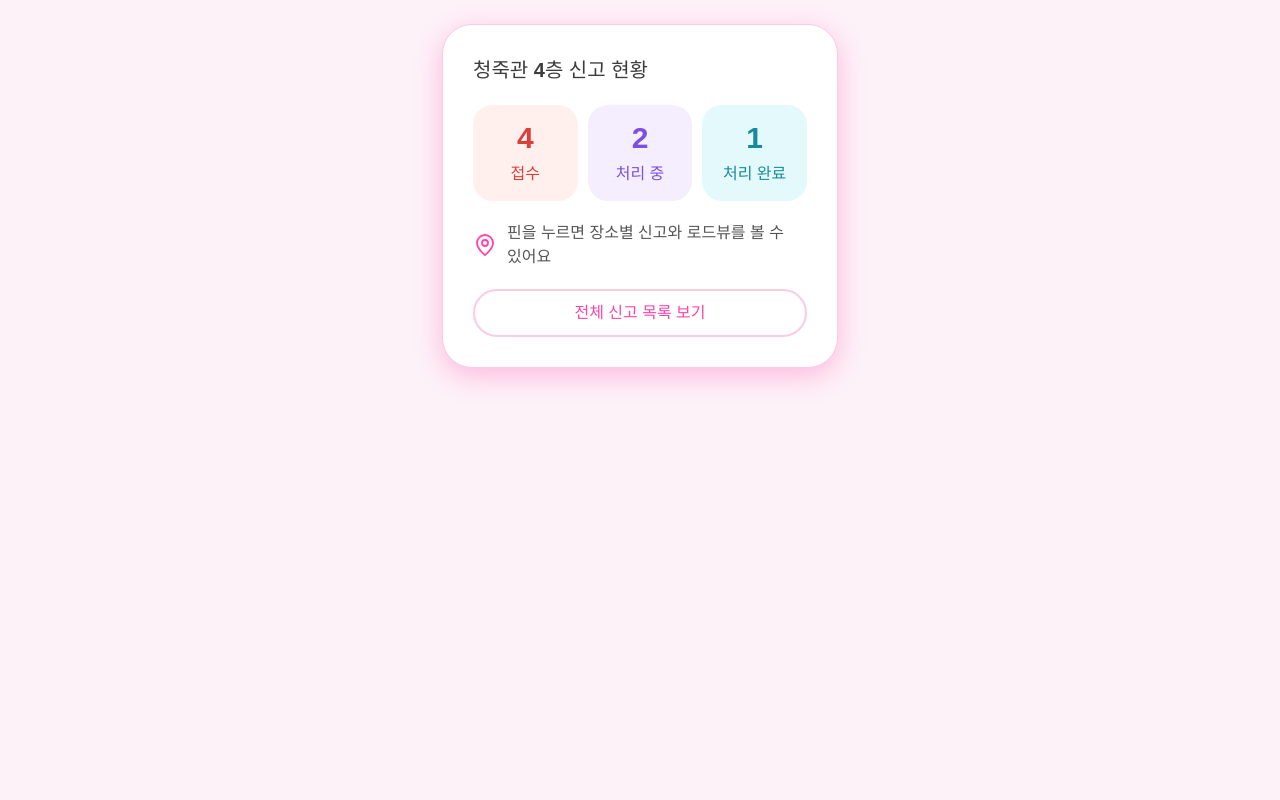
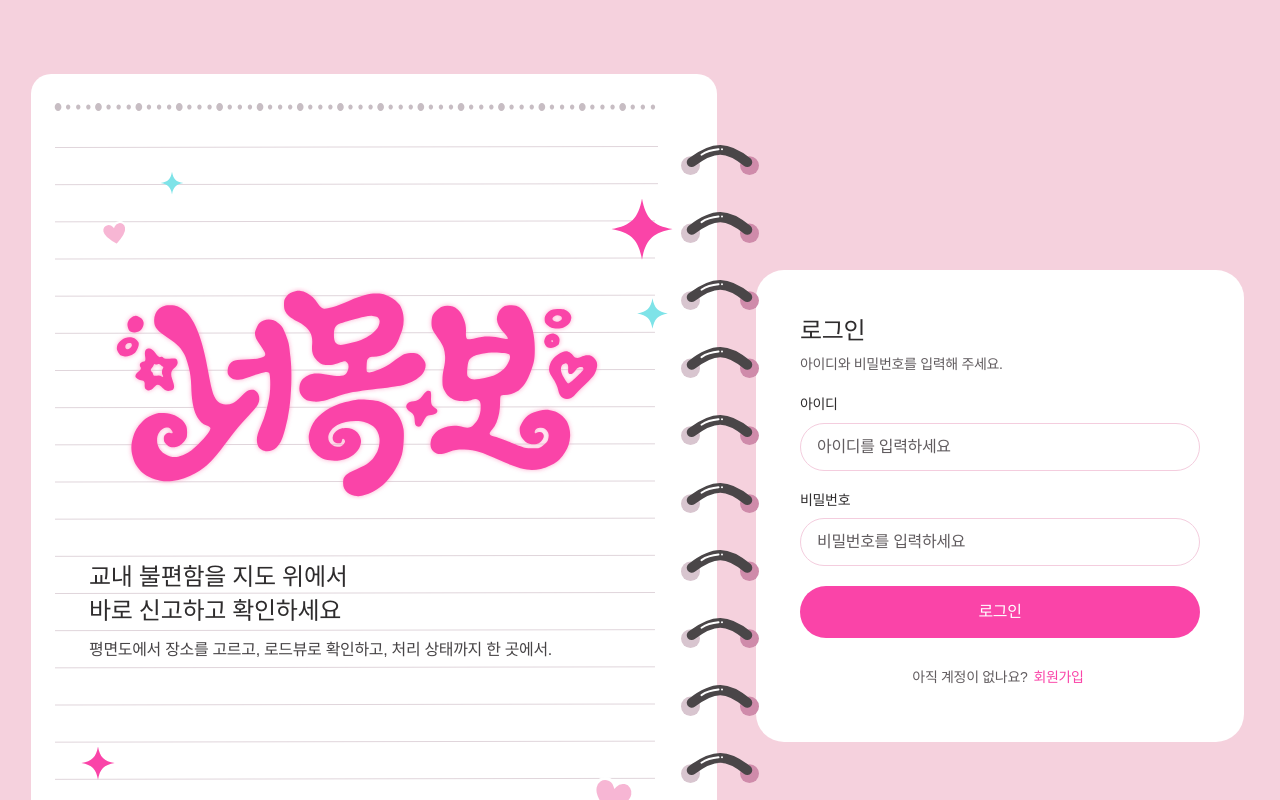
Before and after one commit to show-your-voice/Frontend, a React (Vite) app: page / in a window 1280 px wide. Shown: the top 800 px of the page. Built offline with nearby package versions, Linux system fonts and the light colour scheme; a web font is replaced by a local one.

Commit message:
feat: 앱 첫 화면을 로그인으로 연결

```diff
--- a/src/App.jsx
+++ b/src/App.jsx
@@ -1,5 +1,7 @@
 import { useState } from 'react'
 import styled from 'styled-components'
+import LoginForm from './features/auth/LoginForm.jsx'
+import SignupForm from './features/auth/SignupForm.jsx'
 import ReportList from './features/reports/ReportList.jsx'
 import ReportOverview from './features/reports/ReportOverview.jsx'
 import ReportDetail from './features/reports/ReportDetail.jsx'
@@ -21,13 +23,22 @@ const Page = styled.main`
 `
 
 export default function App() {
-  const [view, setView] = useState('overview')
+  const [view, setView] = useState('login')
   const [selectedStatus, setSelectedStatus] = useState('all')
   const [selectedReport, setSelectedReport] = useState(null)
 
   function openReport(report) {
     setSelectedReport({ ...report, ...reportDetailPreviewData[report.id] })
     setView('detail')
+  }
+
+  // API 연동 전 미리보기: 입력 검증을 통과하면 다음 화면으로 넘어간다.
+  if (view === 'login') {
+    return <LoginForm onLogin={() => setView('overview')} onSignupClick={() => setView('signup')} />
+  }
+
+  if (view === 'signup') {
+    return <SignupForm onSignup={() => setView('login')} onLoginClick={() => setView('login')} />
   }
 
   return (
```
